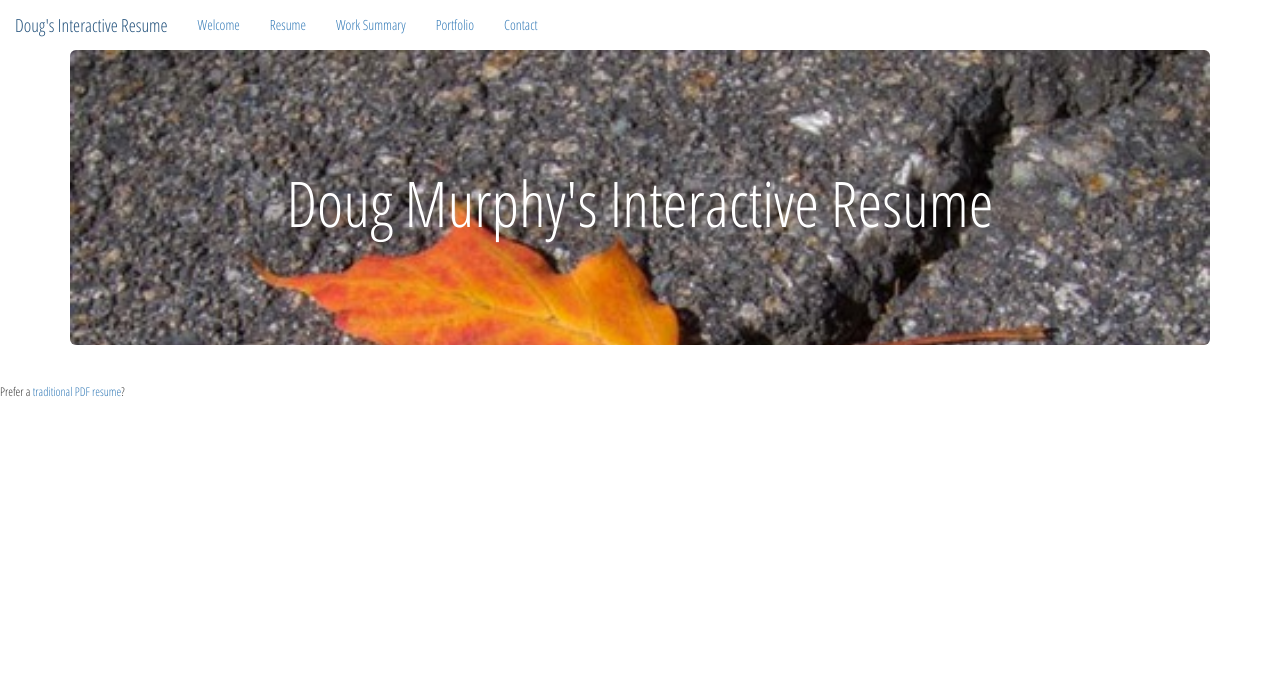
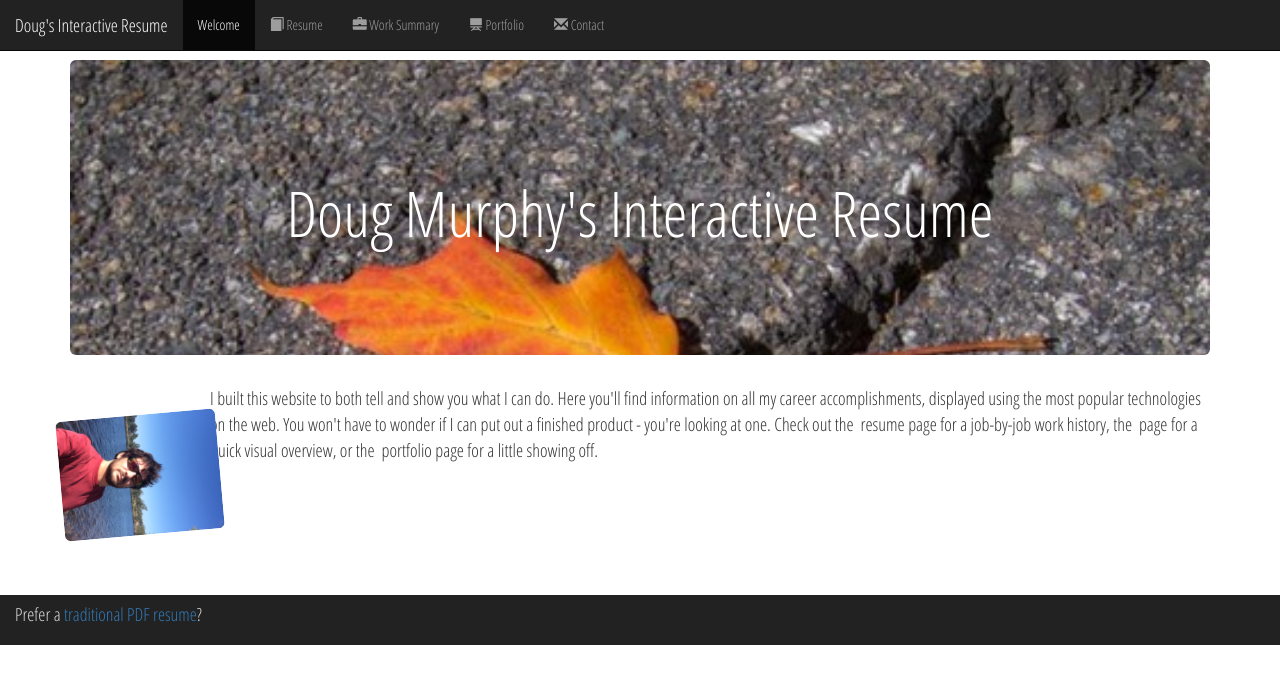
Before and after one commit to dougmurphy34/InteractiveResume, a Django app: template templates/irf/welcome.html in a window 1280 px wide. Shown: the top 684 px of the page. Run offline with Django 3.2, Linux system fonts and the light colour scheme; the template is opened without the code that fills it, so the values that code supplies are empty; some libraries are stand-ins or nearby versions.

Commit message:
First "real" welcome page presentation. Restyled footer, including full black bar. Wrote tests for four newest views. Updated navbar to include color (navbar-inverse) and glyphicons. Fixed bug on joblist - less than one year is now singular.

```diff
--- a/irf/urls.py
+++ b/irf/urls.py
@@ -10,5 +10,5 @@ urlpatterns = patterns('',
 
     url(r'^admin/', include(admin.site.urls)),
     url(r'^', include('resume.urls')),
-    url(r'^contact/', 'resume.views.contact')
+    url(r'^contact/', 'resume.views.contact', name='contact'),
 )
--- a/resume/static/css/resume.css
+++ b/resume/static/css/resume.css
@@ -1,9 +1,10 @@
 .front-page-image {
-    width:100px;
+    width:120px;
     -webkit-transform: rotate(95deg);
     transform: rotate(85deg);
-    /*float: left;
-    padding-right: 10px;*/
+    margin: 10px;
+    float: left;
+    /*padding-right: 10px;*/
 }
 
 body {
@@ -25,6 +26,10 @@ h3:first-letter {
     font-size: 1.5em;
 }
 
+.welcomeText {
+    font-size: 1.3em;
+
+}
 
  /*
 #navigation {
@@ -62,6 +67,18 @@ h3:first-letter {
 
 footer {
     clear: both;
+    margin-top: 30px;
+    background-color: #222222;
+    height: 50px;
+
+}
+
+footer h4 {
+    color: #dddddd;
+    position: relative;
+    left: 15px;
+    top: 10px;
+    width: 80%;
 }
 /*
 #genus_examples > li {
--- a/templates/irf/welcome.html
+++ b/templates/irf/welcome.html
@@ -35,15 +35,15 @@
     <div class="container mainJumbo">
         <div class="jumbotron">
             <h1>Doug Murphy's Interactive Resume</h1>
+        </div>
+    </div>
 
-
-
-
-        </div>
-
+    <div class="container welcomeText">
+        <img src="{% static "DougFace2.JPG" %}" alt="DougImage2" class="img-rounded front-page-image">
+        I built this website to both tell and show you what I can do.  Here you'll find information on all my career accomplishments, displayed using the most popular technologies on the web.  You won't have to wonder if I can put out a finished product - you're looking at one.
+        Check out the <span class="glyphicon glyphicon-book>"></span> resume page for a job-by-job work history, the <span class="glyphicon glyphicon-briefcase>"></span> page for a quick visual overview, or the <span class="glyphicon glyphicon-blackboard>"></span> portfolio page for a little showing off.
     </div>
 
 
 
-
 {% endblock %}
--- a/templates/resume/base.html
+++ b/templates/resume/base.html
@@ -36,7 +36,7 @@
 
         <style>
             #menuSpacerDiv {
-                margin-top: 50px;
+                margin-top: 60px;
             }
             /*this should not be necessary.  Why am I losing the default style?  Find it in  bootstrap.css.
             .navbar {
@@ -62,7 +62,7 @@
 <div id="menuSpacerDiv"></div>
 
     <!-- Top Navigation -->
-    <nav class="navbar navbar-fixed-top">
+    <nav class="navbar navbar-inverse navbar-fixed-top" role="navigation">
       <div class="container-fluid">
 
         <div class="navbar-header">
@@ -76,10 +76,10 @@
         <div class="collapse navbar-collapse navbar-responsive-collapse" id="myNavbar">
           <ul class="nav navbar-nav">
             <li class="active"><a href="{% url 'resume.views.index' %}">Welcome</a></li>
-            <li><a href="{% url 'resume.views.resume' %}">Resume</a></li>
-            <li><a href="{% url 'resume.views.all_my_jobs' %}">Work Summary</a></li>
-            <li><a href="{% url 'resume.views.portfolio' %}">Portfolio</a></li>
-            <li><a href="{% url 'resume.views.contact' %}">Contact</a></li>
+            <li><a href="{% url 'resume.views.resume' %}"><span class="glyphicon glyphicon-book"></span> Resume</a></li>
+            <li><a href="{% url 'resume.views.all_my_jobs' %}"><span class="glyphicon glyphicon-briefcase"></span> Work Summary</a></li>
+            <li><a href="{% url 'resume.views.portfolio' %}"><span class="glyphicon glyphicon-blackboard"></span> Portfolio</a></li>
+            <li><a href="{% url 'resume.views.contact' %}"><span class="glyphicon glyphicon-envelope"></span> Contact</a></li>
           </ul>
         </div>
       </div>
@@ -95,7 +95,7 @@
     <!-- Page Footer -->
 
     <footer>
-        <h6>Prefer a <a href="{% static 'DougMurphyResume12-10-2014.pdf' %}">traditional PDF resume</a>?</h6>
+        <h4>Prefer a <a href="{% static 'DougMurphyResume12-10-2014.pdf' %}">traditional PDF resume</a>?</h4>
     </footer>
 </body>
 </html>
--- a/templates/resume/job_list.html
+++ b/templates/resume/job_list.html
@@ -20,7 +20,7 @@
                 <tr{% if not job.end_date %} class="success"{% endif %}>
                     <td><a href="{% url 'resume.views.job_detail' job_id=job.id%}">{{ job }}</a></td>
                     <td>{{ job.job_description }}</td>
-                    <td><span class="badge" title="{{ job.date_range }}"> {{ job.service_time }} Year{% if job.service_time != 1 %}s{% endif %} </span></td>
+                    <td><span class="badge" title="{{ job.date_range }}"> {{ job.service_time }} Year{% if job.service_time != 1 and job.service_time != "< 1"%}s{% endif %} </span></td>
                 </tr>
             {% endfor %}
         </tbody>
```
Also changed, not shown: resume/test_views.py (+31 -3 lines).
